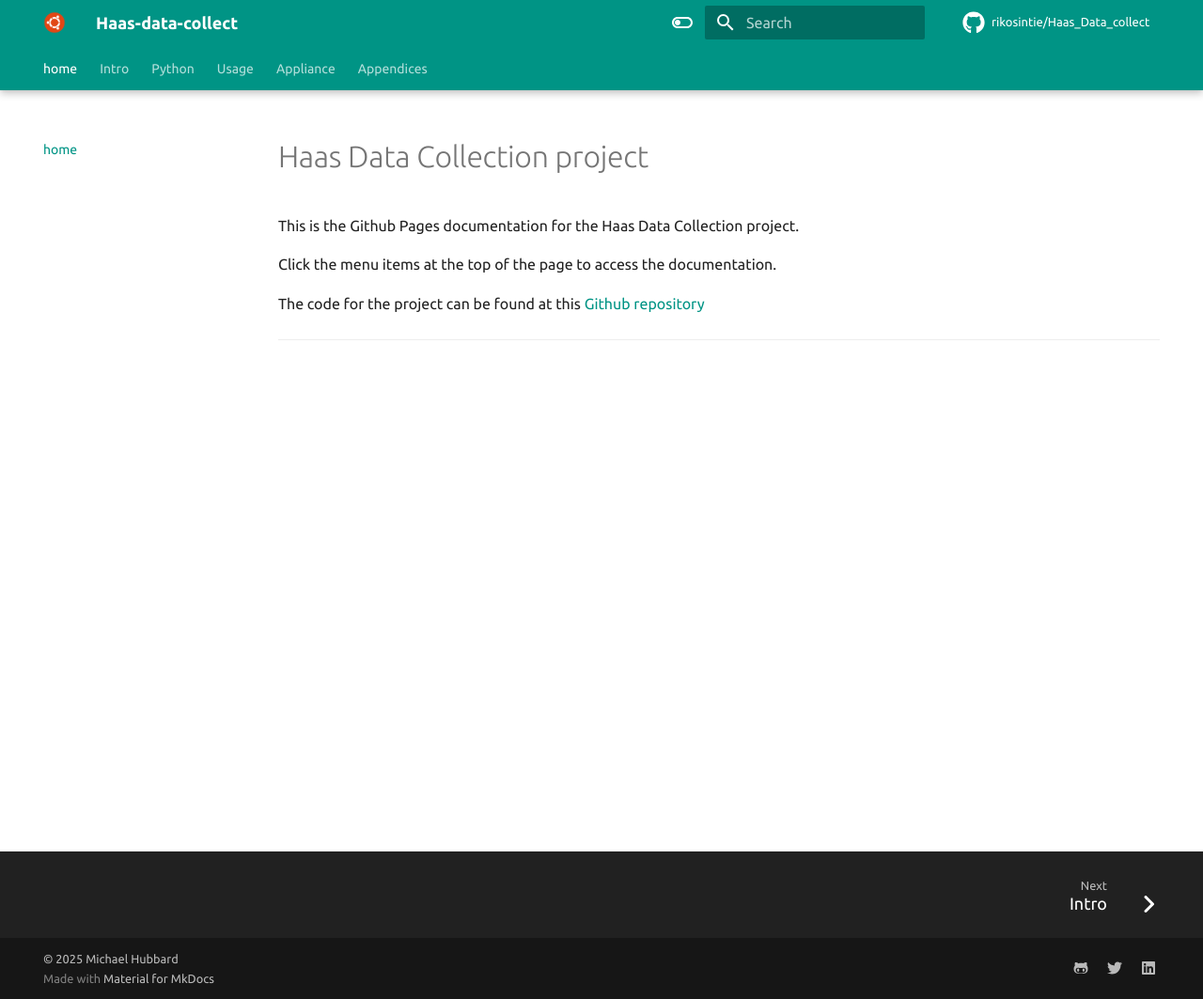
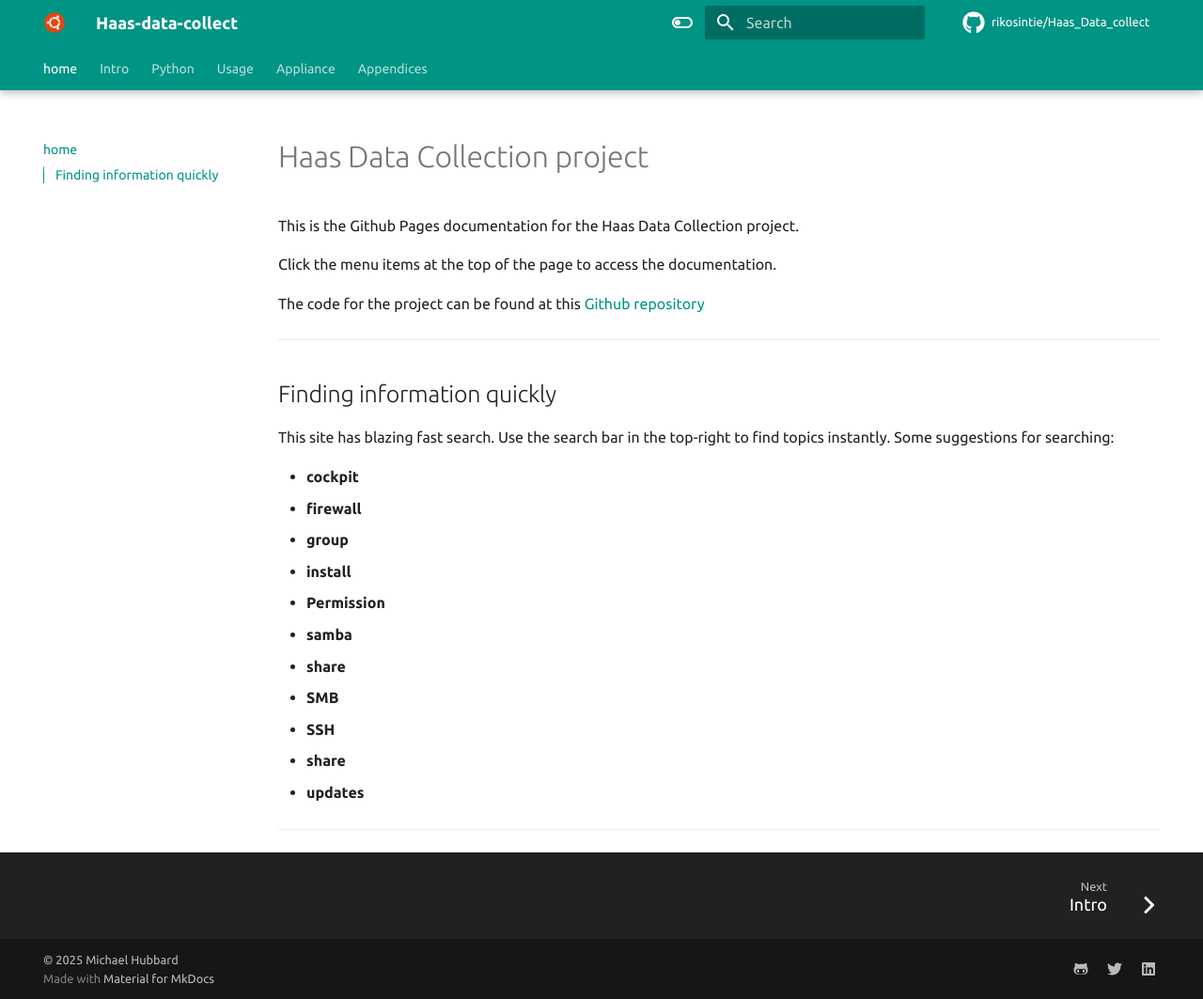
Before and after one commit to rikosintie/Haas_Data_collect, an MkDocs documentation site: the page built from docs/README.md, in a window 1280 px wide and 1063 px high. Shown: the whole window at 94% size. Built offline with MkDocs 1.6.1 and Material for MkDocs 9.7.7, drawn with Linux system fonts in a browser that asks for light colours; some web fonts are replaced; comment, search, counter and statistics services are not loaded.

Commit message:
Git Title: README.md: - Added search tips
Git Description:
----------------------------------------------------------------

This site has blazing fast search. Use the search bar in the top-right to find topics instantly. Some suggestions for searching:

- **cockpit**
- **firewall**
- **group**
- **install**
- **Permission**
- **samba**
- **share**
- **SMB**
- **SSH**
- **share**
- **updates**

```diff
--- a/docs/README.md
+++ b/docs/README.md
@@ -7,3 +7,21 @@
 The code for the project can be found at this [Github repository](https://github.com/rikosintie/Haas_Data_collect)
 
 ----------------------------------------------------------------
+
+## Finding information quickly
+
+This site has blazing fast search. Use the search bar in the top-right to find topics instantly. Some suggestions for searching:
+
+- **cockpit**
+- **firewall**
+- **group**
+- **install**
+- **Permission**
+- **samba**
+- **share**
+- **SMB**
+- **SSH**
+- **share**
+- **updates**
+
+----------------------------------------------------------------
```
